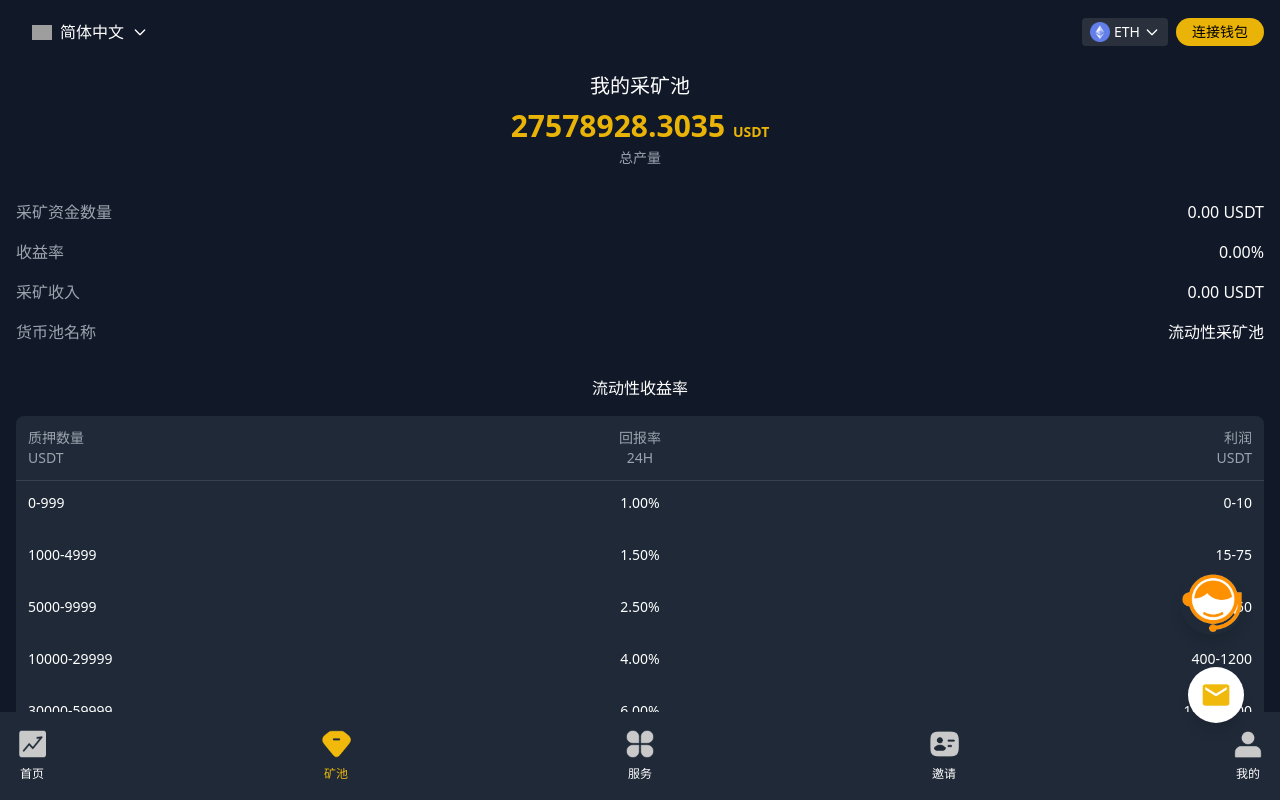
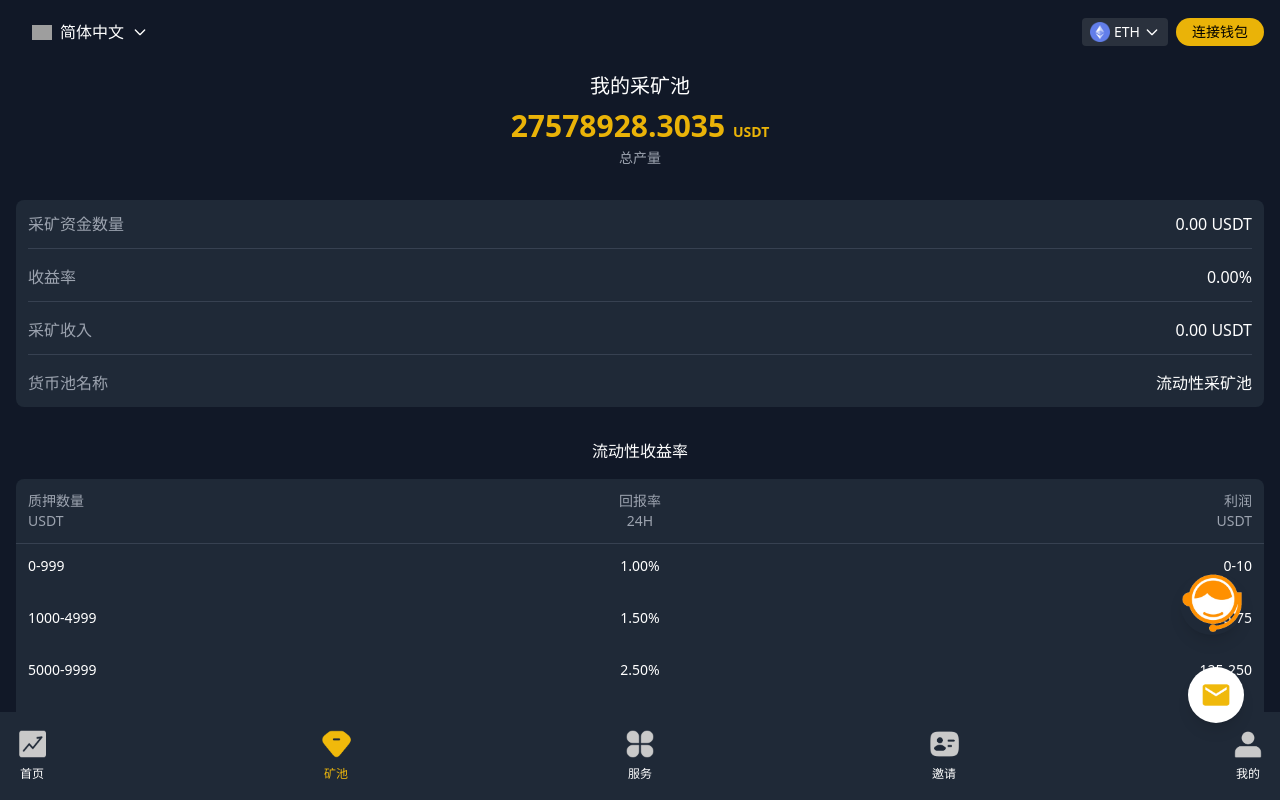
Before and after one commit to drgaonfly/group-manager-frontend, a React (Vite) app: page /mining-pool in a window 1280 px wide. Shown: the top 800 px of the page. Built offline with nearby package versions, Linux system fonts and the light colour scheme; grey boxes are pictures that could not be loaded.

Commit message:
fix: handleResize update

```diff
--- a/src/components/FloatingMessage.tsx
+++ b/src/components/FloatingMessage.tsx
@@ -90,7 +90,14 @@ function FloatingImage() {
 
     // 处理窗口大小改变
     const handleResize = () => {
-      setPosition((prev: { x: number; y: number; }) => constrainPosition(prev.x, prev.y));
+      // 清除 localStorage
+      localStorage.removeItem('floatingImagePosition');
+
+      // 重新计算位置：右边中间
+      const newX = window.innerWidth - 92;
+      const newY = window.innerHeight / 1.2;
+
+      setPosition({ x: newX, y: newY });
     };
 
     // 处理结束拖动
--- a/src/components/FloatingService.tsx
+++ b/src/components/FloatingService.tsx
@@ -88,7 +88,14 @@ function FloatingService() {
 
     // 处理窗口大小改变
     const handleResize = () => {
-      setPosition((prev: { x: number; y: number; }) => constrainPosition(prev.x, prev.y));
+      // 清除 localStorage
+      localStorage.removeItem('floatingPosition');
+
+      // 重新计算位置：右边中间
+      const newX = window.innerWidth - 100;
+      const newY = window.innerHeight / 1.4;
+
+      setPosition({ x: newX, y: newY });
     };
 
     // 处理结束拖动
--- a/src/components/Home.tsx
+++ b/src/components/Home.tsx
@@ -122,7 +122,7 @@ function Home() {
             <span className="text-gray-400">{t('amount')}</span>
             <input
               type="text"
-              className="w-1/2 ml-auto bg-gray-800 rounded p-3 text-white focus:outline-none text-sm"
+              className="w-1/2 ml-auto bg-gray-800 rounded p-3 text-white focus:outline-none text-sm text-right"
               placeholder={t('enterStakingAmount')}
             />
           </div>
--- a/src/components/MiningPool.tsx
+++ b/src/components/MiningPool.tsx
@@ -14,20 +14,20 @@ function MiningPool() {
             </div>
 
             {/* 基本信息 */}
-            <div className="space-y-4 mb-8">
-                <div className="flex justify-between items-center">
+            <div className="space-y-4 mb-8 bg-gray-800 rounded-lg p-3">
+                <div className="flex justify-between items-center border-b border-gray-700 pb-3">
                     <span className="text-gray-400">{t('miningpool.fundingAmount')}</span>
                     <span>0.00 USDT</span>
                 </div>
-                <div className="flex justify-between items-center">
+                <div className="flex justify-between items-center border-b border-gray-700 pb-3">
                     <span className="text-gray-400">{t('miningpool.yield')}</span>
                     <span>0.00%</span>
                 </div>
-                <div className="flex justify-between items-center">
+                <div className="flex justify-between items-center border-b border-gray-700 pb-3">
                     <span className="text-gray-400">{t('miningpool.income')}</span>
                     <span>0.00 USDT</span>
                 </div>
-                <div className="flex justify-between items-center">
+                <div className="flex justify-between items-centerpb-3">
                     <span className="text-gray-400">{t('miningpool.poolName')}</span>
                     <span>{t('miningpool.poolType')}</span>
                 </div>
```
